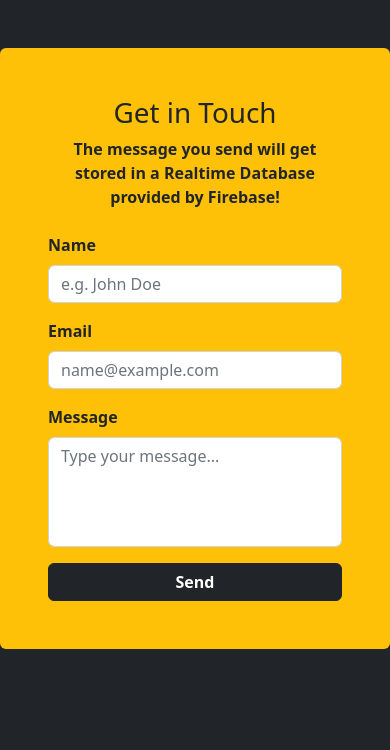
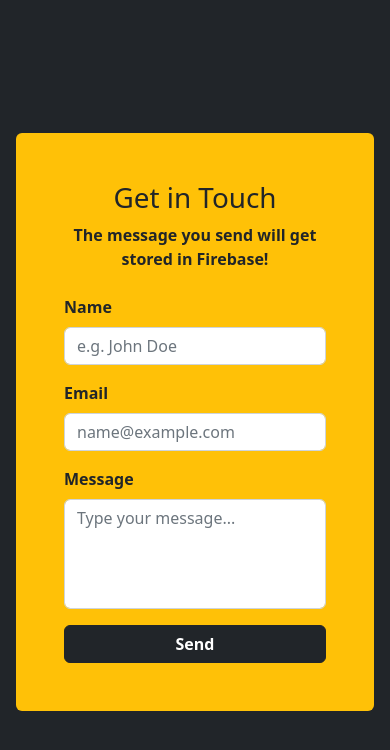
Before and after one commit to noobchirag69/Firebase_Form, a plain HTML site: page index.html in a window 390 px wide. Drawn offline with nearby package versions, Linux system fonts and the light colour scheme.

Commit message:
Responsive

```diff
--- a/index.html
+++ b/index.html
@@ -15,7 +15,7 @@
     <!-- Styles -->
     <style>
         .container {
-            max-width: 500px;
+            max-width: 400px;
         }
 
         textarea {
@@ -28,12 +28,11 @@
     </style>
 </head>
 
-<body class="bg-dark">
+<body class="bg-dark d-flex justify-content-center align-items-center vh-100">
     <!-- Form -->
-    <form class="container bg-warning rounded mt-5 p-5" id="contactForm">
+    <form class="container bg-warning rounded mx-3 p-5" id="contactForm">
         <h1 class="text-center">Get in Touch</h1>
-        <p class="mb-4 text-center fw-bold">The message you send will get stored in a Realtime Database provided by
-            Firebase!</p>
+        <p class="mb-4 text-center fw-bold">The message you send will get stored in Firebase!</p>
         <div class="alert alert-success alert-dismissible fade show" role="alert">
             <strong>Your message has been successfully sent!</strong>
             <button type="button" class="btn-close" data-bs-dismiss="alert" aria-label="Close"></button>
```
